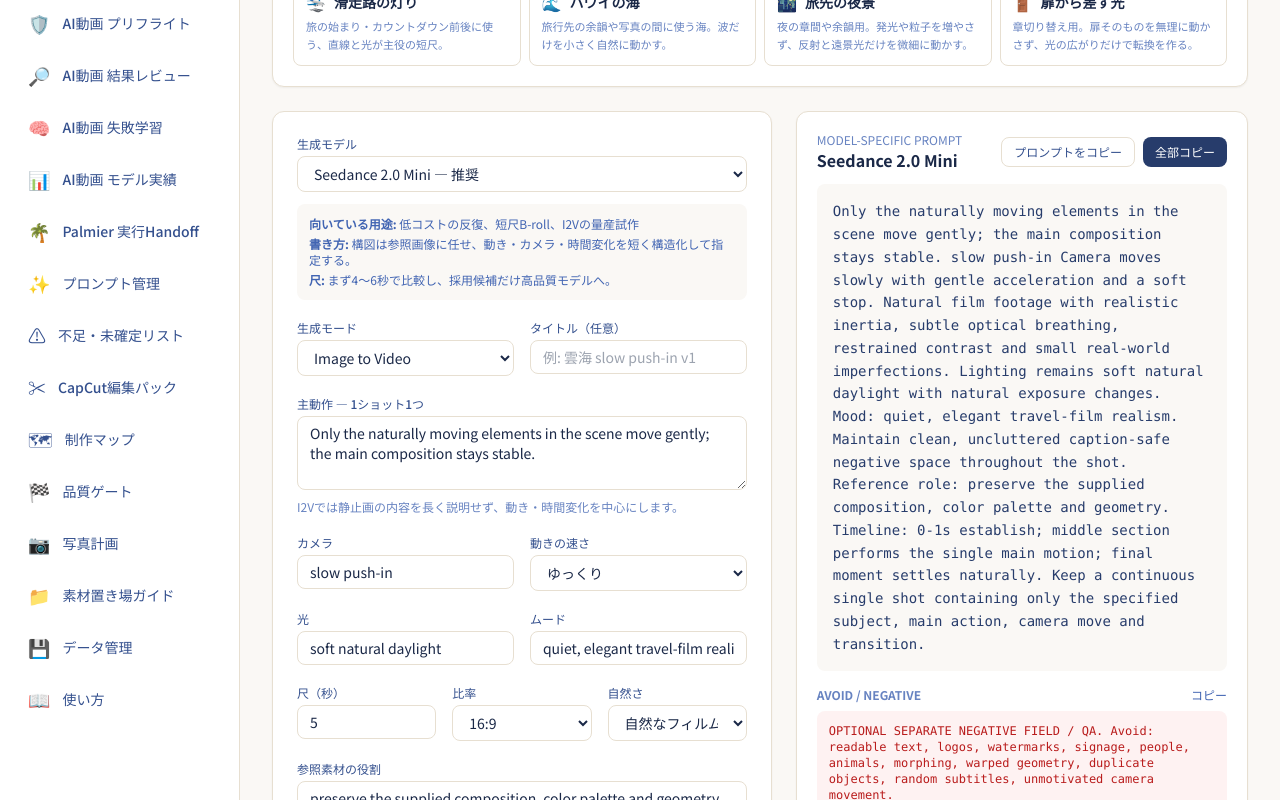
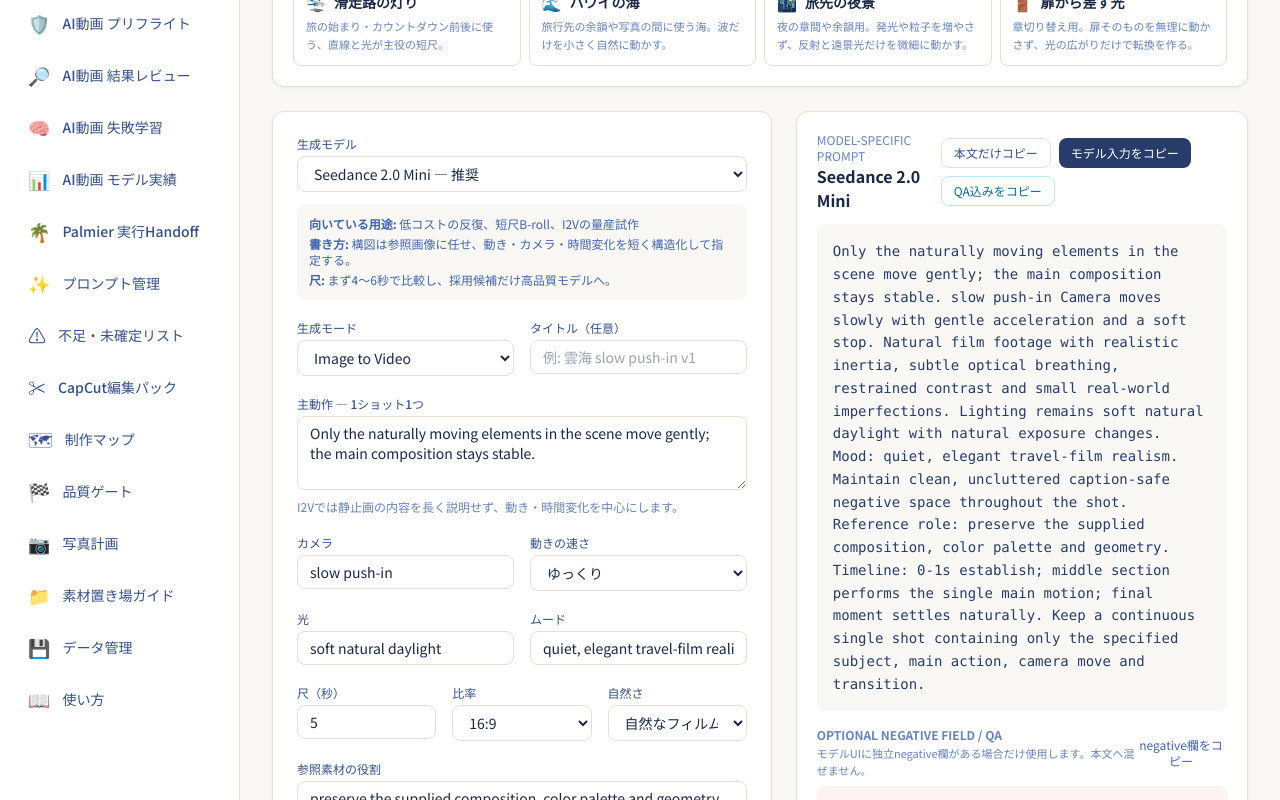
Before and after one commit to m-shogo/wedding-project, a React (Vite) app in the folder movie-dashboard/: page /video-prompt-builder in a window 1280 px wide. Shown: the part 420-1220 px from the top of the page. Built offline with nearby package versions, Linux system fonts and the light colour scheme.

Commit message:
feat: make video prompt builder copy provider-safe

```diff
--- a/movie-dashboard/src/pages/VideoPromptBuilder.tsx
+++ b/movie-dashboard/src/pages/VideoPromptBuilder.tsx
@@ -73,7 +73,7 @@ export function VideoPromptBuilder() {
   const [intent, setIntent] = useState<VideoPromptIntent>(starterIntent);
   const [selectedSceneId, setSelectedSceneId] = useState("");
   const [selectedPresetId, setSelectedPresetId] = useState("");
-  const [copied, setCopied] = useState<"prompt" | "negative" | "all" | null>(null);
+  const [copied, setCopied] = useState<"prompt" | "negative" | "model" | "qa" | null>(null);
 
   const availableScenes = useMemo(
     () => selectedMovieId === "all" ? data.scenes : movieScenes,
@@ -114,7 +114,7 @@ export function VideoPromptBuilder() {
     }
   }
 
-  async function copy(text: string, kind: "prompt" | "negative" | "all") {
+  async function copy(text: string, kind: "prompt" | "negative" | "model" | "qa") {
     await navigator.clipboard.writeText(text);
     setCopied(kind);
     window.setTimeout(() => setCopied(null), 1500);
@@ -166,16 +166,27 @@ export function VideoPromptBuilder() {
     }
   }
 
-  const fullCopy = [
+  const modelInputCopy = [
     `[MODEL] ${model.label}`,
     `[MODE] ${intent.mode} / ${intent.durationSec}s / ${intent.aspectRatio}`,
     selectedScene ? `[SCENE] ${selectedScene.title} (${selectedScene.sceneId})` : "[SCENE] unlinked",
     activePreset ? `[PRESET] ${activePreset.label}` : "",
     "",
+    "[MODEL INPUT]",
     compiled.prompt,
+    model.negativePromptPolicy === "optional-separate-field" && compiled.negativePrompt ? "" : "",
+    model.negativePromptPolicy === "optional-separate-field" && compiled.negativePrompt ? "[OPTIONAL SEPARATE NEGATIVE FIELD]" : "",
+    model.negativePromptPolicy === "optional-separate-field" && compiled.negativePrompt ? compiled.negativePrompt : "",
+  ].filter(Boolean).join("\n");
+
+  const qaCopy = [
+    modelInputCopy,
     "",
-    `[AVOID] ${compiled.negativePrompt}`,
-  ].filter((line, index, lines) => line || lines[index - 1] !== "").join("\n");
+    "[HUMAN QA / DO NOT PASTE BLINDLY INTO MODEL]",
+    model.negativePromptPolicy === "qa-only"
+      ? `QA ONLY — DO NOT SEND AS MODEL INPUT\n${compiled.negativePrompt}`
+      : `QA / optional separate negative field\n${compiled.negativePrompt}`,
+  ].filter(Boolean).join("\n");
 
   return (
     <div>
@@ -383,21 +394,27 @@ export function VideoPromptBuilder() {
                 <p className="text-xs text-navy-400">MODEL-SPECIFIC PROMPT</p>
                 <h2 className="font-bold text-navy-800 dark:text-sand-100">{model.label}</h2>
               </div>
-              <div className="flex gap-2">
+              <div className="flex flex-wrap gap-2">
                 <button onClick={() => void copy(compiled.prompt, "prompt")} className="px-3 py-1.5 text-xs rounded-lg border border-sand-200 dark:border-navy-600 text-navy-600 dark:text-navy-200 hover:bg-sand-50 dark:hover:bg-navy-700">
-                  {copied === "prompt" ? "✓ コピー済み" : "プロンプトをコピー"}
+                  {copied === "prompt" ? "✓ コピー済み" : "本文だけコピー"}
                 </button>
-                <button onClick={() => void copy(fullCopy, "all")} className="px-3 py-1.5 text-xs rounded-lg bg-navy-700 text-white hover:bg-navy-800">
-                  {copied === "all" ? "✓ コピー済み" : "全部コピー"}
+                <button onClick={() => void copy(modelInputCopy, "model")} className="px-3 py-1.5 text-xs rounded-lg bg-navy-700 text-white hover:bg-navy-800">
+                  {copied === "model" ? "✓ コピー済み" : "モデル入力をコピー"}
+                </button>
+                <button onClick={() => void copy(qaCopy, "qa")} className="px-3 py-1.5 text-xs rounded-lg border border-sky-200 dark:border-sky-700 text-sky-700 dark:text-sky-300">
+                  {copied === "qa" ? "✓ コピー済み" : "QA込みをコピー"}
                 </button>
               </div>
             </div>
             <pre className="text-sm text-navy-700 dark:text-navy-200 bg-sand-50 dark:bg-navy-700 rounded-lg p-4 whitespace-pre-wrap break-words font-mono leading-relaxed select-all">{compiled.prompt}</pre>
 
             <div className="mt-4 flex items-center justify-between mb-2">
-              <p className="text-xs font-semibold text-navy-400">AVOID / NEGATIVE</p>
+              <div>
+                <p className="text-xs font-semibold text-navy-400">{model.negativePromptPolicy === "qa-only" ? "QA ONLY — MODEL INPUTへ送らない" : "OPTIONAL NEGATIVE FIELD / QA"}</p>
+                <p className="mt-0.5 text-[11px] text-navy-400">{model.negativePromptPolicy === "qa-only" ? `${model.label}では下の文を生成入力に貼りません。人間QAの確認項目としてだけ使います。` : "モデルUIに独立negative欄がある場合だけ使用します。本文へ混ぜません。"}</p>
+              </div>
               <button onClick={() => void copy(compiled.negativePrompt, "negative")} className="text-xs text-navy-500 hover:text-navy-700 dark:text-navy-300">
-                {copied === "negative" ? "✓ コピー済み" : "コピー"}
+                {copied === "negative" ? "✓ コピー済み" : model.negativePromptPolicy === "qa-only" ? "QA用コピー" : "negative欄をコピー"}
               </button>
             </div>
             <pre className="text-xs text-red-700 dark:text-red-300 bg-red-50 dark:bg-red-900/20 rounded-lg p-3 whitespace-pre-wrap break-words font-mono">{compiled.negativePrompt}</pre>
```
